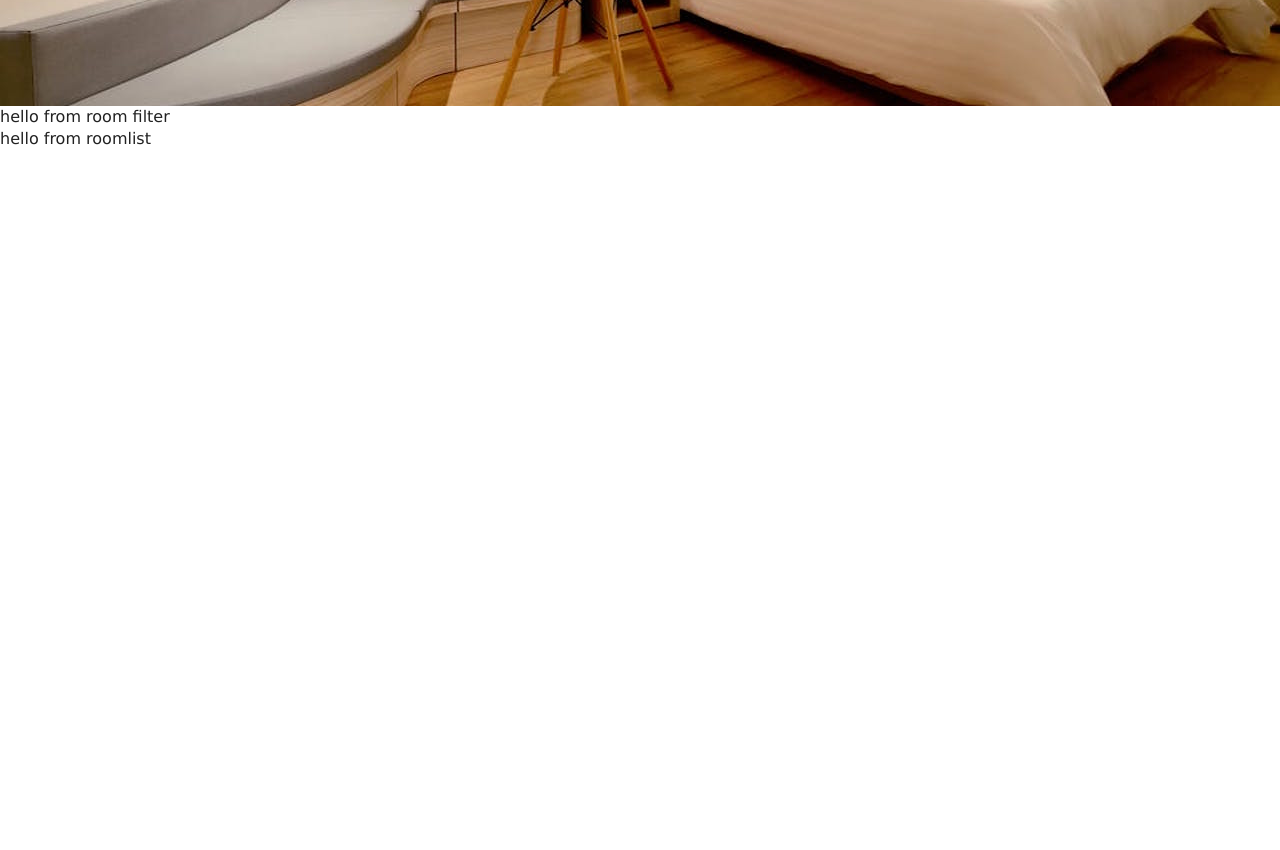
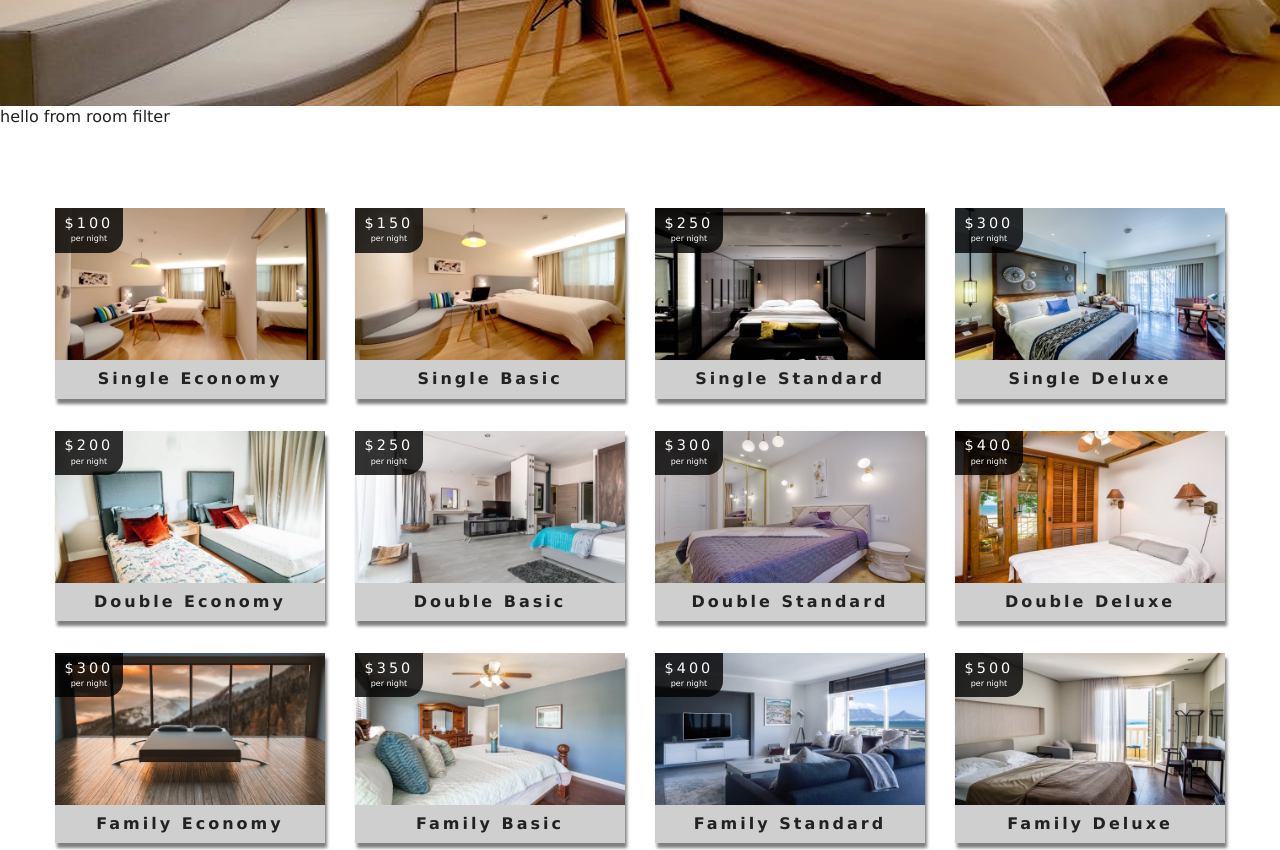
Before and after one commit to jamesdesigns/luxuryhotel-react, a React (Create React App) app: page /rooms in a window 1280 px wide. Shown: the part 440-1290 px from the top of the page. Before the commit the page ends 800 px from the top, so only its background shows below. Built offline with nearby package versions, Linux system fonts and the light colour scheme.

Commit message:
Add feature that shows all rooms

```diff
--- a/src/components/RoomsList.js
+++ b/src/components/RoomsList.js
@@ -1,9 +1,21 @@
-import React from 'react'
+import React from 'react';
+import Room from './Room';
 
-export default function RoomsList() {
-    return (
-        <div>
-            hello from roomlist
+export default function RoomsList({rooms}) {
+    if(rooms.length === 0){
+        return (
+            <div className="empty-search">
+                <h3>unfortunately no rooms matched your search parameters</h3>
+            </div>
+        )
+    }
+    return <section className="roomslist">
+        <div className="roomslist-center">
+            {
+                rooms.map(item => {
+                    return <Room key={item.id} room={item} />;
+                })
+            }
         </div>
-    )
+    </section>;
 }
```
